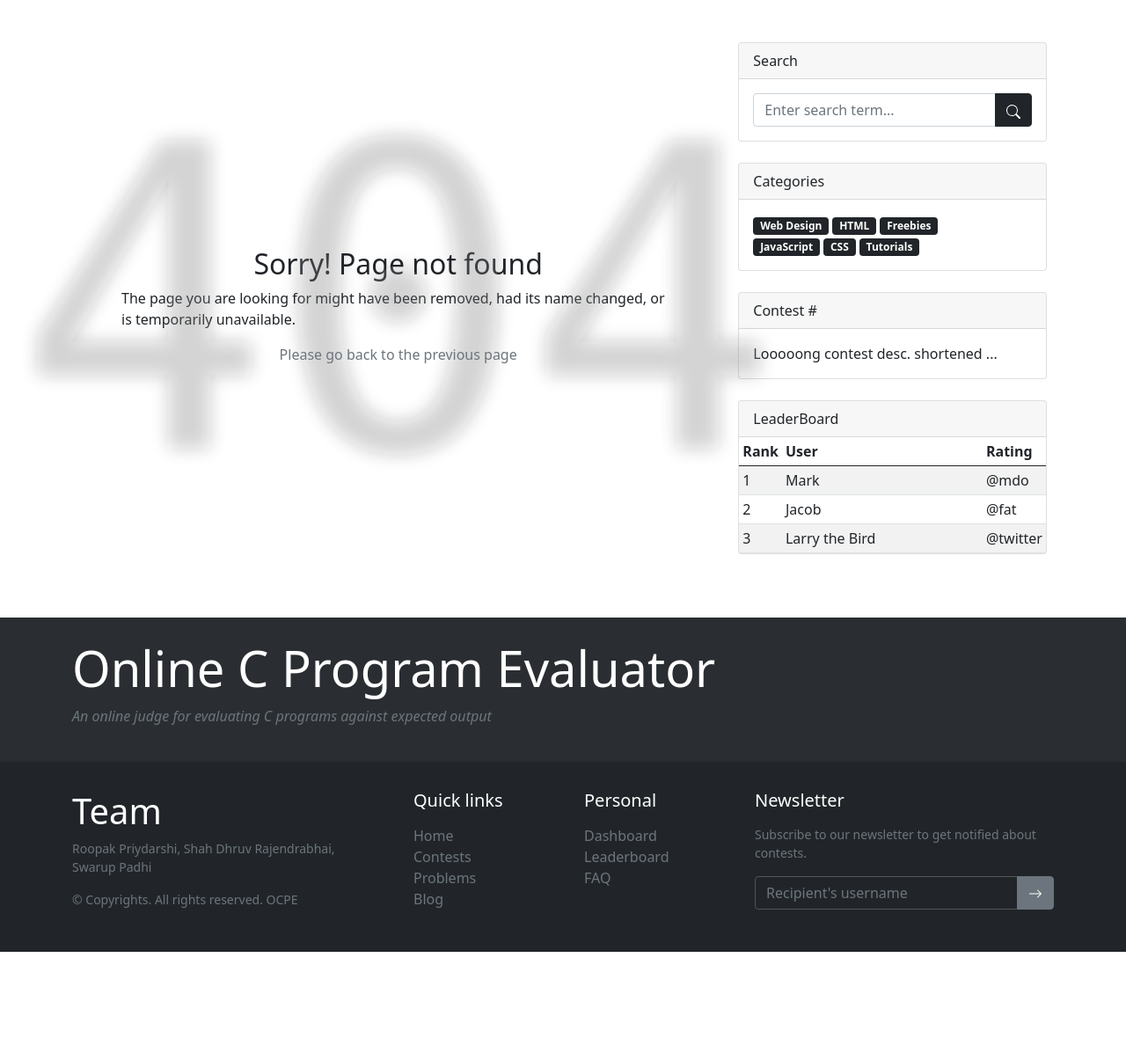
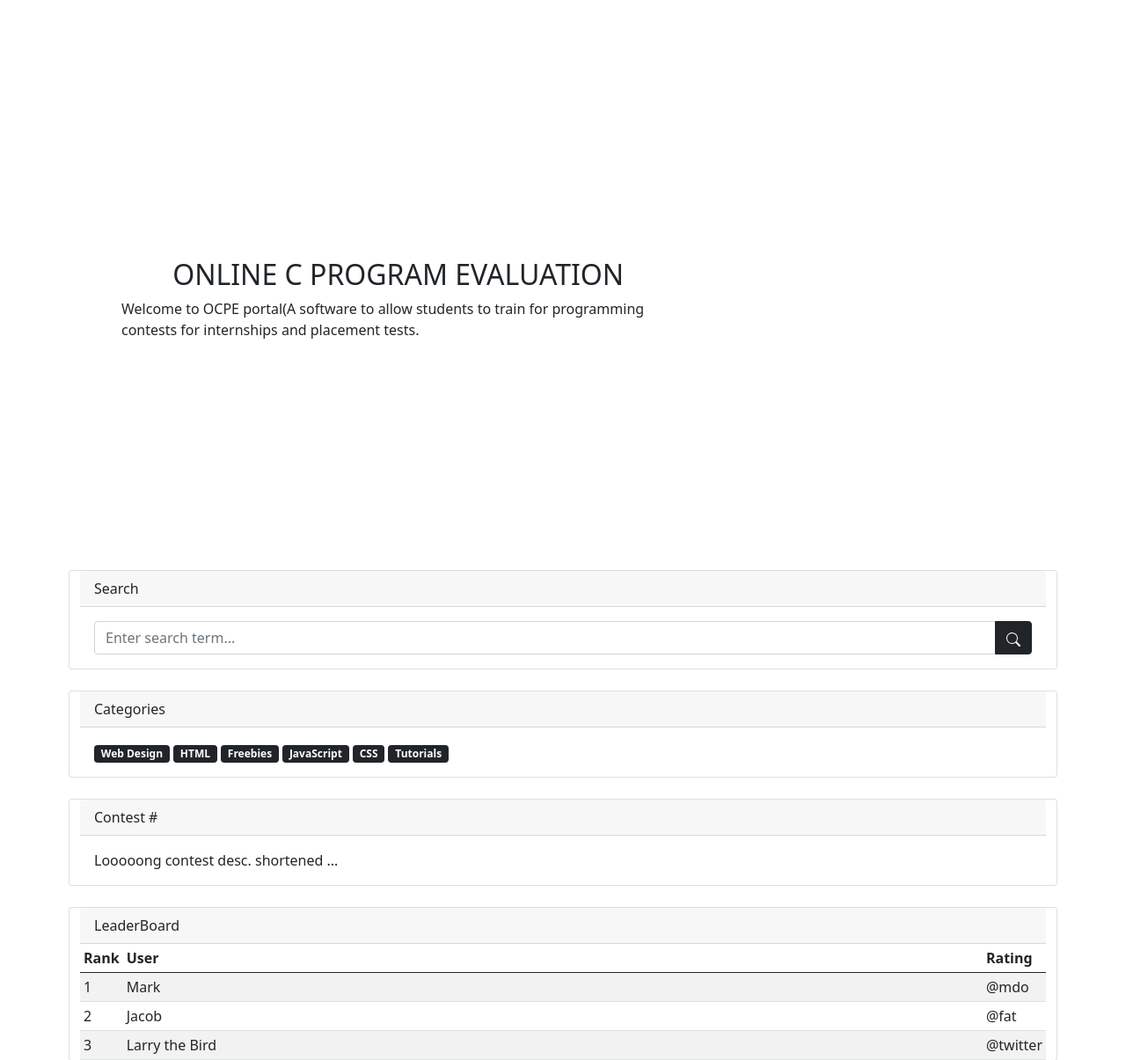
Before and after one commit to priydarshiroopak/OCPE, a Flask app: page / in a window 1280 px wide. Shown: the part 56-1261 px from the top of the page at 88% size. Before the commit the page ends 1138 px from the top, so only its background shows below. Run offline with Flask 2, Linux system fonts and the light colour scheme; some libraries are stand-ins or nearby versions.

Commit message:
changed_404_html_and_layout

```diff
--- a/ocpe/routes.py
+++ b/ocpe/routes.py
@@ -84,6 +84,6 @@ def problems():
 def question():
     return render_template('question.html', title='Question#')
 
-@app.route("/404")
-def wrongDirect():
-    return render_template('404.html', title='404', wrongDirect=True)
+@app.errorhandler(404)
+def not_found_error(error):
+    return render_template('404.html'),404
--- a/ocpe/templates/404.html
+++ b/ocpe/templates/404.html
@@ -1,4 +1,3 @@
-{% extends "layout.html" %}
 {% block content %}
 <div class="forbidden p-5">
   <h1>404</h1>
--- a/ocpe/templates/index.html
+++ b/ocpe/templates/index.html
@@ -2,14 +2,13 @@
 {% block content %}
 
 <div class="forbidden p-5">
-  <h1>404</h1>
+
   <div>
     <h2>
-      Sorry! Page not found
+      ONLINE C PROGRAM EVALUATION
     </h2>
-    <p>The page you are looking for might have been removed, had its name changed, or is temporarily
-      unavailable.</p>
-    <a class="text-muted" href="javascript:history.back()">Please go back to the previous page</a>
+    <p>Welcome to OCPE portal(A software to allow students to train for programming contests for internships and placement tests.</p>
+
   </div>
 </div>
 
--- a/ocpe/templates/layout.html
+++ b/ocpe/templates/layout.html
@@ -5,8 +5,8 @@
   <meta charset="utf-8" />
   <link rel="icon" href="favicon.ico" />
   <meta name="viewport" content="width=device-width, initial-scale=1">
-  <meta name="authors" content="Roopak, Dhruv, Swarup">
-  <meta name="description" content="Online C Code evaluation website" />
+  <meta name="authors" content="Roopak Priydarshi,Shah Dhruv Rajendrabhai, Swarup Padhi">
+  <meta name="description" content="Online C Program evaluation website" />
   <!-- Bootstrap CSS -->
   <link href="https://cdn.jsdelivr.net/npm/bootstrap@5.0.2/dist/css/bootstrap.min.css" rel="stylesheet"
     integrity="sha384-EVSTQN3/azprG1Anm3QDgpJLIm9Nao0Yz1ztcQTwFspd3yD65VohhpuuCOmLASjC" crossorigin="anonymous">
@@ -92,7 +92,7 @@
 
       <!-- !!make this sticky -->
       <!-- Side widgets-->
-      <div class="col-lg-4">
+      <!--<div class="col-lg-4">
         <!-- Search widget-->
         <div class="card mb-4">
           <div class="card-header">Search</div>
```
Also changed, not shown: ocpe/templates/IDE.html (added, +21 -0 lines).
